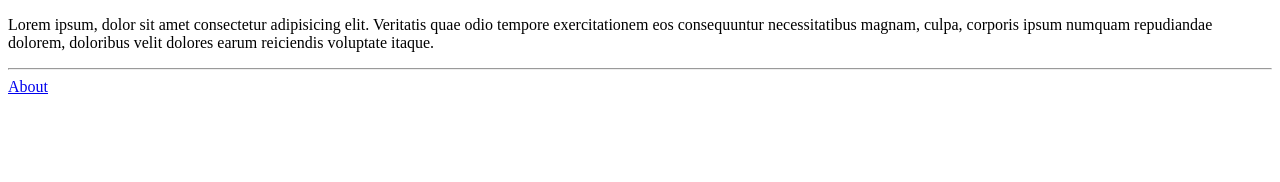
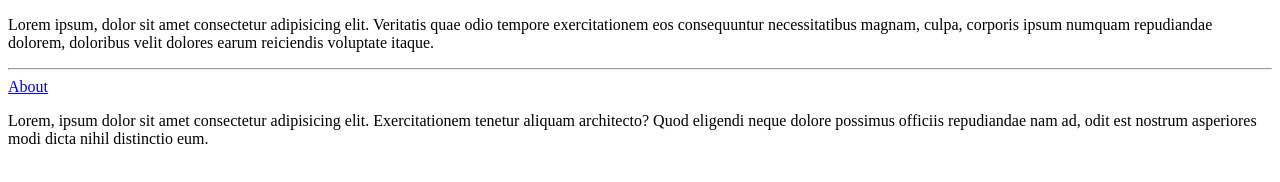
Before and after one commit to geojvallavancottu/gitsjcet, a plain HTML site: page index.html in a window 1280 px wide. Drawn offline with Linux system fonts and the light colour scheme.

Commit message:
index test added b1

```diff
--- a/index.html
+++ b/index.html
@@ -12,5 +12,10 @@
     </div>
     <hr>
     <a href="about.html">About</a>
+
+    <div>
+
+        <p>Lorem, ipsum dolor sit amet consectetur adipisicing elit. Exercitationem tenetur aliquam architecto? Quod eligendi neque dolore possimus officiis repudiandae nam ad, odit est nostrum asperiores modi dicta nihil distinctio eum.</p>
+    </div>
 </body>
 </html>
```
